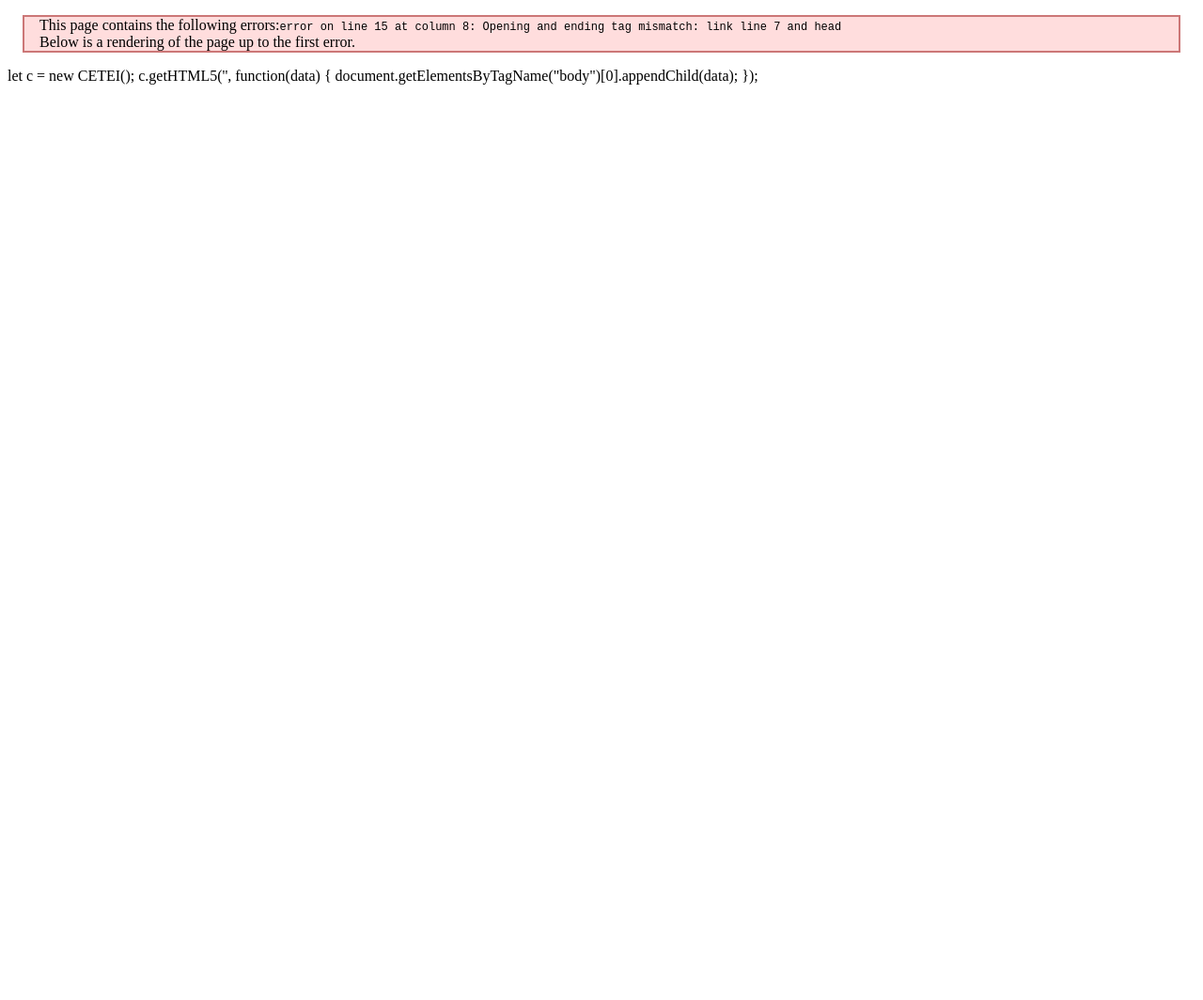
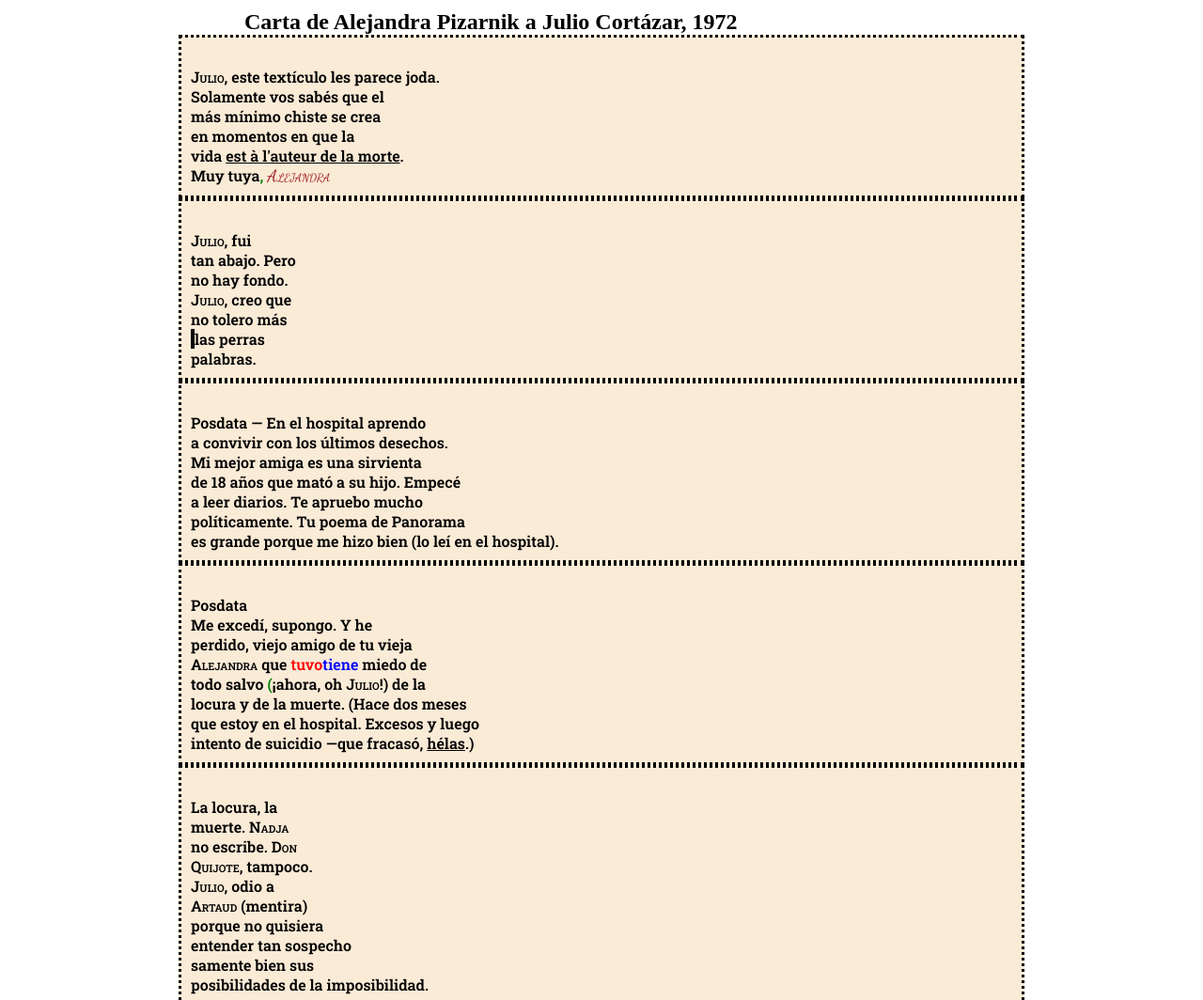
Before and after one commit to pipen77/CETEIcean-piz, a plain HTML site: page index.html in a window 1280 px wide. Shown: the top 1064 px of the page at 94% size. Before the commit the page ends 800 px from the top, so only its background shows below. Drawn offline with Linux system fonts and the light colour scheme.

Commit message:
creación  de página web de la dedicatoria de Alejandra Pizarnik

```diff
--- a/Pizarnik.xml
+++ b/Pizarnik.xml
@@ -33,7 +33,10 @@
   <text>
     <body>
 
-      <head><supplied>Carta de <persName>Alejandra Pizarnik</persName> a <persName>Julio Cortázar</persName></supplied>, <date when="1972">1972</date></head>
+      <head><supplied>Carta de <persName>Alejandra Pizarnik</persName> a <persName>Julio Cortázar</persName>,
+      <date when="1972">1972</date>
+      </supplied>
+      </head>
 
       <div type="manuscrito" n="1">
         <p>
--- a/css/tei.css
+++ b/css/tei.css
@@ -1,15 +1,106 @@
+@import url('https://fonts.googleapis.com/css2?family=Dancing+Script:wght@600&family=Roboto+Slab:wght@600&family=Titillium+Web:wght@600&display=swap');
+
+
+
 body {
   font-size: 12pt;
+  max-width: 900px;
+  margin: auto;
+  padding: 10px;
 }
 
 tei-body {
+  font-size: 12pt;
+  max-width: 900px;
+  margin: auto;
+  padding: 10px;
+}
+
+tei-head {
+  font-size: 12pt;
+  max-width: 900px;
+  text-align: center;
+  font-weight: bold;
+  font-size: 150%;
+  margin: auto;
+  padding: 60px;
+  margin-bottom: 10px;
+  text-align: center;
+}
+
+tei-head tei-persname {
+  font-variant: normal;
+
+  }
+
+tei-p {
+  display: block;
 
 }
 
-tei-head {
+tei-div {
   display: block;
+  padding: 10px;
+  background-color: antiquewhite;
+  border: dotted;
+  margi
+  margin-bottom: 10px;
 }
 
-tei-p {
-  display: block;
+tei-div[type="manuscrito"]{
+    font-family:'Roboto Slab', serif;;
 }
+
+tei-div[type="impreso"]{
+  font-size: 80%;
+  font-family: 'Titillium Web', sans-serif;
+}
+
+tei-signed {
+  font-size: 110%;
+  color:brown;
+  font-family: 'Dancing Script', cursive;;
+}
+
+
+tei-persname {
+font-variant: small-caps;
+
+}
+
+tei-foreign {
+  text-decoration: underline;
+}
+
+tei-abbr {
+  display: none;
+}
+
+tei-corr{
+  color: green;
+  font-weight: bold;
+}
+
+tei-del {
+  color: red;
+}
+
+tei-add {
+  color: blue;
+  font-weight: bold;
+}
+
+tei-gap {
+  background-color: black;
+
+}
+
+tei-gap::before {
+  content: " ";
+  white-space: pre;
+}
+
+tei-lb::before {
+  white-space: pre;
+  content: "\A";
+}
--- a/index.html
+++ b/index.html
@@ -8,7 +8,7 @@
   <script src="js/CETEI.js"></script>
   <script>
     let c = new CETEI();
-      c.getHTML5('', function(data) {
+      c.getHTML5('Pizarnik.xml', function(data) {
         document.getElementsByTagName("body")[0].appendChild(data);
       });
   </script>
```
Also changed, not shown: 1 other file.
